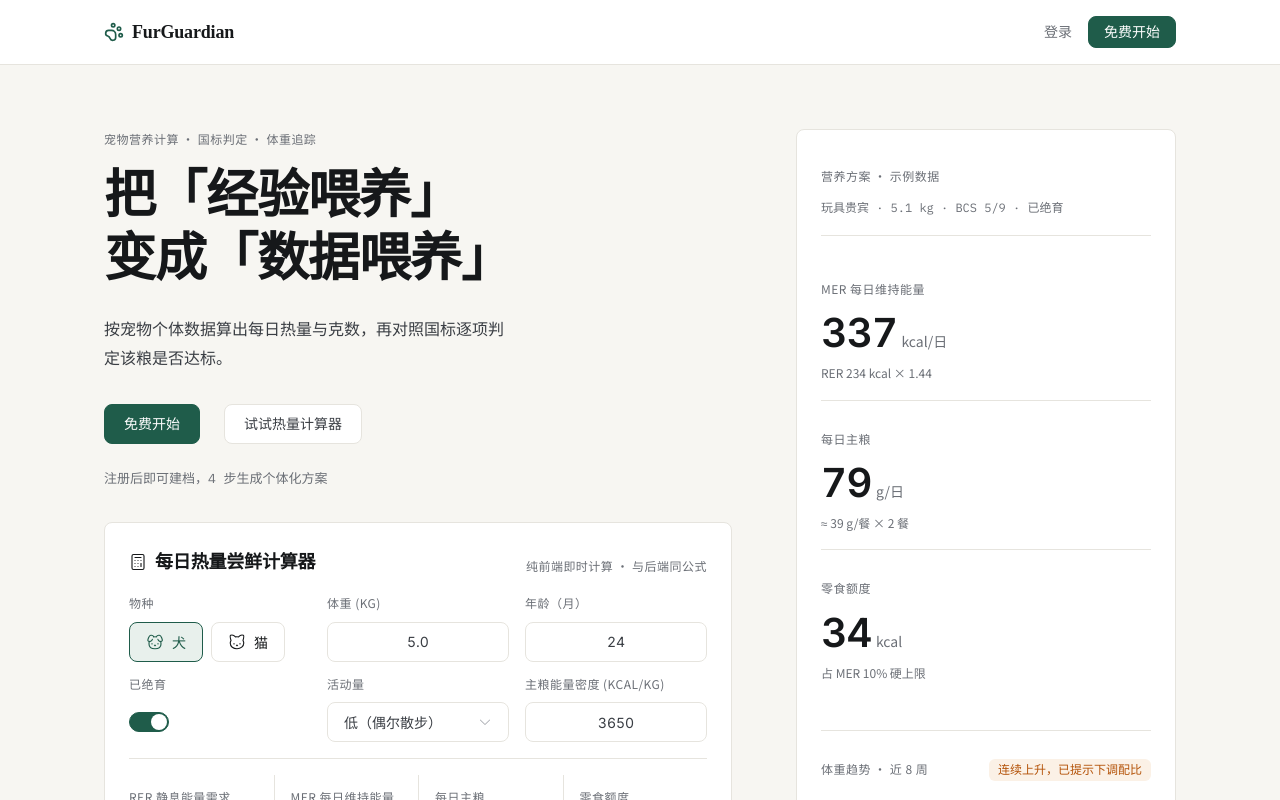
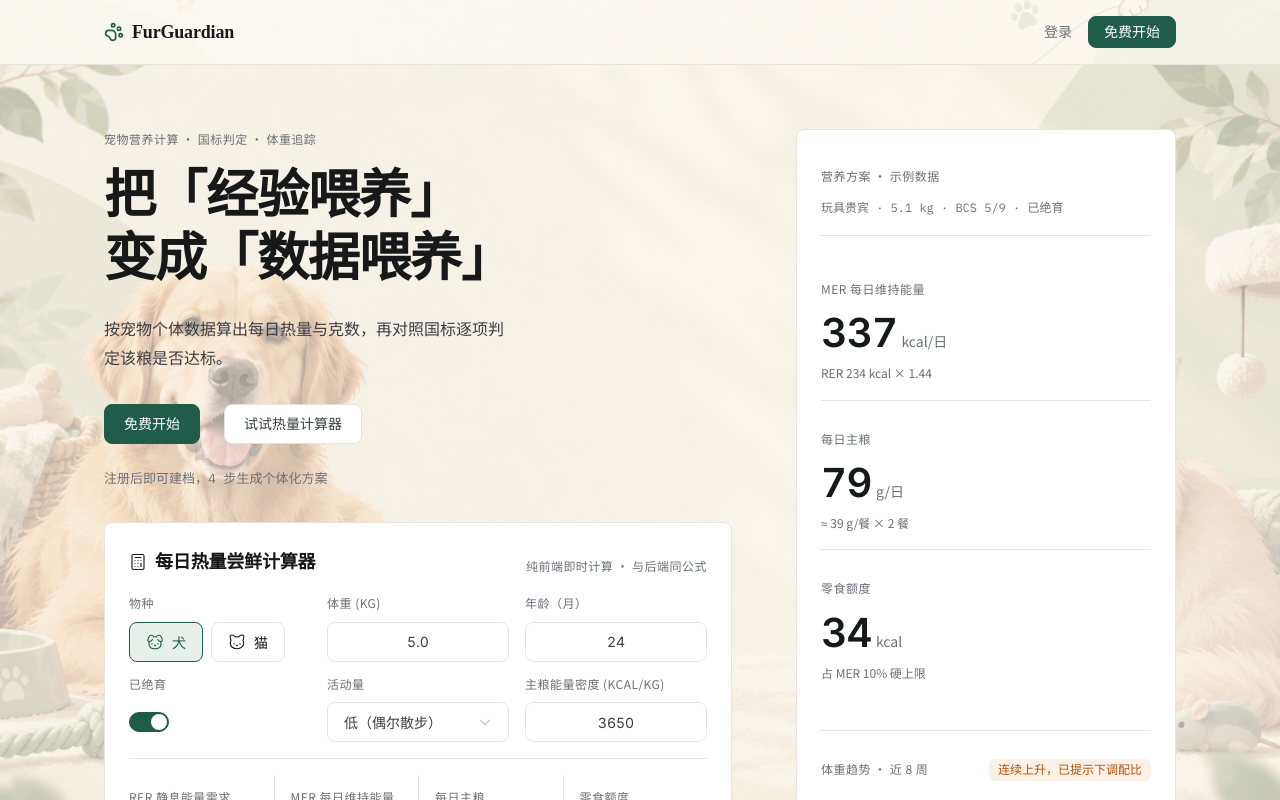
Before and after one commit to yizqq0721/GurGuardian, a Vue app in the folder fur-guardian-front/: page / in a window 1280 px wide. Shown: the top 800 px of the page. Built offline with nearby package versions, Linux system fonts and the light colour scheme.

Commit message:
feat(ui): 新增全站与顶栏背景图
全站固定背景铺满视口，顶栏、首页头部使用独立背景并加半透明遮罩，页面根容器改为透明透出背景。

```diff
--- a/fur-guardian-front/src/layouts/AppLayout.vue
+++ b/fur-guardian-front/src/layouts/AppLayout.vue
@@ -190,7 +190,7 @@ async function handleCommand(cmd: string) {
 <style scoped>
 .app-layout {
   min-height: 100vh;
-  background: var(--fg-paper);
+  background: transparent;
 }
 
 .topbar {
@@ -198,7 +198,13 @@ async function handleCommand(cmd: string) {
   top: 0;
   z-index: 100;
   height: var(--fg-topbar-h);
-  background: var(--fg-surface);
+  background-color: var(--fg-surface);
+  background-image:
+    linear-gradient(90deg, rgba(253, 251, 246, 0.78), rgba(250, 248, 242, 0.68)),
+    url('/backgrounds/topbar-bg.png');
+  background-position: center bottom;
+  background-size: cover;
+  background-repeat: no-repeat;
   border-bottom: var(--fg-line-w) solid var(--fg-line);
 }
 
--- a/fur-guardian-front/src/styles/index.css
+++ b/fur-guardian-front/src/styles/index.css
@@ -14,9 +14,28 @@ body,
   min-height: 100%;
 }
 
+html {
+  background-color: var(--fg-paper);
+}
+
 body {
-  background-color: var(--fg-paper);
+  background-color: transparent;
   color: var(--fg-ink);
+}
+
+/* 全站背景：固定铺满视口，内容页自带的底色改为透明后由它透出 */
+body::before {
+  content: '';
+  position: fixed;
+  inset: 0;
+  z-index: -1;
+  background-image:
+    linear-gradient(180deg, rgba(247, 246, 242, 0.58), rgba(247, 246, 242, 0.66)),
+    url('/backgrounds/site-bg.png');
+  background-position: center bottom;
+  background-size: cover;
+  background-repeat: no-repeat;
+  pointer-events: none;
 }
 
 a {
--- a/fur-guardian-front/src/views/AuthView.vue
+++ b/fur-guardian-front/src/views/AuthView.vue
@@ -201,7 +201,7 @@ async function handleRegister() {
 <style scoped>
 .auth-page {
   min-height: 100vh;
-  background: var(--fg-paper);
+  background: transparent;
   display: flex;
   align-items: center;
   justify-content: center;
--- a/fur-guardian-front/src/views/LandingView.vue
+++ b/fur-guardian-front/src/views/LandingView.vue
@@ -436,13 +436,19 @@ function goAuth() {
 <style scoped>
 .landing {
   min-height: 100vh;
-  background: var(--fg-paper);
+  background: transparent;
 }
 
 /* ---------- 顶栏 ---------- */
 .site-head {
   border-bottom: var(--fg-line-w) solid var(--fg-line);
-  background: var(--fg-surface);
+  background-color: var(--fg-surface);
+  background-image:
+    linear-gradient(90deg, rgba(253, 251, 246, 0.78), rgba(250, 248, 242, 0.68)),
+    url('/backgrounds/topbar-bg.png');
+  background-position: center bottom;
+  background-size: cover;
+  background-repeat: no-repeat;
 }
 
 .head-inner {
--- a/fur-guardian-front/src/views/OnboardingView.vue
+++ b/fur-guardian-front/src/views/OnboardingView.vue
@@ -241,7 +241,7 @@ function goPets() {
 <style scoped>
 .ob-page {
   min-height: 100vh;
-  background: var(--fg-paper);
+  background: transparent;
   display: flex;
   justify-content: center;
   align-items: flex-start;
```
Also changed, not shown: fur-guardian-front/public/backgrounds/site-bg.png (added), fur-guardian-front/public/backgrounds/topbar-bg.png (added).
